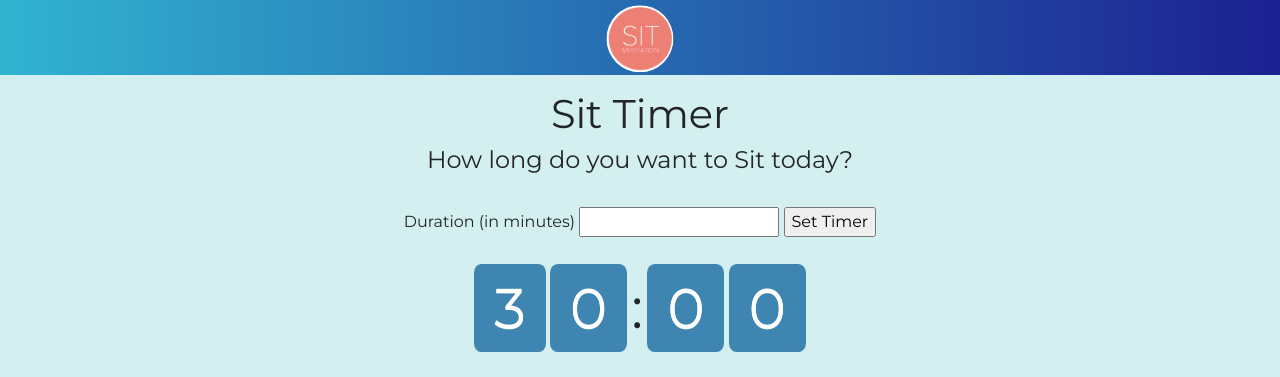
After one commit to tim3t/Sit-Meditation-App, a Flask app: page /timer in a window 1280 px wide. The commit adds this page. Shown: the top 377 px of the page. Run offline with Flask 2, Linux system fonts and the light colour scheme; parts of the project's set-up code (start-up, migrations or seed data) failed here and were passed over; some libraries are stand-ins or nearby versions.

Commit message:
Add timer, styling, routes

```diff
--- a/app.py
+++ b/app.py
@@ -1,4 +1,4 @@
-from flask import Flask, render_template, redirect, flash, session, g
+from flask import Flask, render_template, redirect, flash, session, g, abort
 from flask_debugtoolbar import DebugToolbarExtension
 import flask_sqlalchemy
 from models import User, Sit, db, connect_db
@@ -30,15 +30,22 @@ def show_homepage():
 
 @app.route("/admin")
 def show_admin_page():
-    g.user = User.query.get(session[CURR_USER_KEY])
-    if g.user.is_admin==True:
-        admin = g.user
-        users = User.query.order_by(User.id).all()
-        sits = Sit.query.all()
-        return render_template("admin.html", users=users, admin=admin, sits=sits)
+
+    if g.user:
+        g.user = User.query.get_or_404(session[CURR_USER_KEY])
+
+        if g.user.is_admin==True:
+            admin = g.user
+            users = User.query.order_by(User.id).all()
+            sits = Sit.query.all()
+            return render_template("admin.html", users=users, admin=admin, sits=sits)
+        else:
+            flash("You do not have admin access", "alert-danger")
+            return redirect('/')
     else:
-        flash("You do not have admin access", "alert-danger")
-        return redirect('/')
+        abort(404)
+
+
 
 @app.before_request
 def add_user_to_g():
@@ -100,6 +107,10 @@ def user_logout():
     do_logout()
     flash(f"{user.username}, you have successfully logged out", "alert-success")
     return redirect('/')
+
+@app.route('/timer')
+def show_sit_timer():
+    return render_template('/timer.html')
 
 @app.route('/sit', methods=['GET', 'POST'])
 def show_and_handle_new_sit():
@@ -185,3 +196,7 @@ def delete_individual_sit_entry(user_id, sit_id):
 def show_sit_tips_page():
     user = g.user
     return render_template('tips.html', user=user)
+
+@app.errorhandler(404)
+def page_not_found(error):
+   return render_template('404.html', title = '404'), 404
--- a/static/app.css
+++ b/static/app.css
@@ -1,5 +1,6 @@
 body {
 	font-family: 'Montserrat', sans-serif;
+	background-color: rgba(36, 176, 176, 0.2);
 }
 
 #anon_bg {
@@ -19,6 +20,7 @@ body {
 	margin-left: auto;
 	margin-right: auto;
 	border-radius: 20px;
+	box-shadow: 3px 3px 4px grey;
 }
 
 #hero_logo {
@@ -107,7 +109,7 @@ h2 {
 .quote {
 	display: inline-block;
 	position: fixed;
-	top: 15rem;
+	top: 16rem;
 	width: 40rem;
 	text-shadow: 2px 2px 2px grey;
 	color: rgb(63, 133, 177);
@@ -126,3 +128,23 @@ form > button {
 form > a {
 	display: inline-block;
 }
+
+.count-digit {
+	color: #ffffff;
+	background-color: rgb(63, 133, 177);
+	font-size: 56px;
+	padding: 10px 20px;
+	text-shadow: 0 1px 0 white;
+	border-radius: 10%;
+}
+.separator {
+	font-size: 56px;
+}
+.options {
+	margin-top: 50px;
+	display: flex;
+	flex-direction: row;
+	gap: 30px;
+	align-items: center;
+	justify-content: center;
+}
--- /dev/null
+++ b/static/timer.js
@@ -0,0 +1,71 @@
+// This code was modified from an original primer on Javascript timers found at https://contactmentor.com/build-30-minutes-countdown-timer-js-sound/
+
+const countContainer = document.querySelectorAll('.count-digit');
+const startAction = document.getElementById('start-timer');
+const stopAction = document.getElementById('stop-timer');
+const resetAction = document.getElementById('reset-timer');
+const timerPicker = document.getElementById('timer_picker');
+const form = document.getElementById('timer_form');
+
+let countDownTime = 30 * 60;
+let timerID;
+let isStopped = true;
+const timeoutAudio = document.getElementById('alarm_audio');
+
+const findTimeString = () => {
+	let minutes = String(Math.trunc(countDownTime / 60));
+	let seconds = String(countDownTime % 60);
+	if (minutes.length === 1) {
+		minutes = '0' + minutes;
+	}
+	if (seconds.length === 1) {
+		seconds = '0' + seconds;
+	}
+	return minutes + seconds;
+};
+
+const startTimer = () => {
+	if (isStopped) {
+		isStopped = false;
+		timerID = setInterval(runCountDown, 1000);
+	}
+};
+
+const stopTimer = () => {
+	isStopped = true;
+	if (timerID) {
+		clearInterval(timerID);
+	}
+};
+
+const resetTimer = () => {
+	stopTimer();
+	countDownTime = countDownTime;
+	renderTime();
+};
+
+timeoutAudio.src = 'https://soundbible.com/grab.php?id=1531&type=mp3';
+timeoutAudio.load();
+
+startAction.onclick = startTimer;
+resetAction.onclick = resetTimer;
+stopAction.onclick = stopTimer;
+
+const renderTime = () => {
+	const time = findTimeString();
+	countContainer.forEach((count, index) => {
+		count.innerHTML = time.charAt(index);
+	});
+};
+
+const runCountDown = () => {
+	countDownTime -= 1;
+	renderTime();
+
+	if (countDownTime === 0) {
+		stopTimer();
+		// Play alarm on timeout
+		timeoutAudio.play();
+		countDownTime = defaultValue;
+	}
+};
--- a/templates/anon.html
+++ b/templates/anon.html
@@ -11,8 +11,9 @@
 <h1 class="text-center" >Welcome to Sit Meditation</h1>
 <p class="text-center">Register today to take your meditation practice to the next level!</p>
 <div class="row justify-content-center">
-    <img src="/static/jared-rice-xce530fBHrk-unsplash.jpg" id="anon_bg">
+    <img src="/static/jared-rice-xce530fBHrk-unsplash.jpg" id="anon_bg" alt="woman in meditation pose">
     <div class="quote">
+        <h4 class="text-center">Quote of the Day</h4>
 <h2>{{ today_quote|safe }}</h2>
 
 </div>
--- a/templates/base.html
+++ b/templates/base.html
@@ -6,10 +6,12 @@
     <meta name="viewport" content="width=device-width, initial-scale=1.0">
     <link rel="stylesheet" href="https://cdn.jsdelivr.net/npm/bootstrap@4.3.1/dist/css/bootstrap.min.css" integrity="sha384-ggOyR0iXCbMQv3Xipma34MD+dH/1fQ784/j6cY/iJTQUOhcWr7x9JvoRxT2MZw1T" crossorigin="anonymous">
     <script src="https://kit.fontawesome.com/c7307584dc.js" crossorigin="anonymous"></script>
+    <script src="/static/timer.js" defer></script>
     <link rel="stylesheet" href="/static/app.css">
     <link rel="preconnect" href="https://fonts.googleapis.com">
     <link rel="preconnect" href="https://fonts.gstatic.com" crossorigin>
     <link href="https://fonts.googleapis.com/css2?family=Montserrat&display=swap" rel="stylesheet">
+
     <title>{% block title%} {% endblock %}</title>
 </head>
 <body>
@@ -24,6 +26,7 @@
                 <img src="/static/Screen Shot 2022-08-13 at 7.12.59 PM.png" id="hero_logo_login">
             </a>
             <a href="/tips" class="nav-link">How To</a>
+            <a href="/timer" class="nav-link">Sit Timer</a>
             <a href="/sit" class="nav-link">Log Sit</a>
             <a href="/users/{{g.user.id}}/history" class="nav-link">Your History</a>
             <a href="/logout" class="nav-link">Log out</a>
@@ -46,4 +49,5 @@
 <hr>
 <footer class="text-center"><small><em>Sit Meditation 2022</em></small></footer>
 </body>
+
 </html>
--- a/templates/index.html
+++ b/templates/index.html
@@ -7,8 +7,9 @@
 <div class="container text-center" id="index">
 <h1>Sit Meditation Tracker</h1>
 <div class="row justify-content-center">
-    <img src="/static/jared-rice-xce530fBHrk-unsplash.jpg" id="anon_bg">
+    <img src="/static/jared-rice-xce530fBHrk-unsplash.jpg" id="anon_bg" alt="woman in meditation pose">
     <div class="quote">
+        <h4 class="text-center">Quote of the Day</h4>
 <h2>{{ today_quote|safe }}</h2>
 <br>
 <a class="btn btn-lg btn-primary" href="/sit">New Sit</a>
--- /dev/null
+++ b/templates/timer.html
@@ -0,0 +1,43 @@
+{% extends 'base.html' %}
+{% block title %}
+    Sit Timer
+{% endblock %}
+{% block content %}
+<h1 class="text-center">Sit Timer</h1>
+<h4 class="text-center">How long do you want to Sit today?</h4>
+<br>
+<div class="text-center">
+<form id="timer_form">
+<label for="timer_picker" class="text-center">Duration (in minutes)</label>
+    <input type="number" id="timer_picker">
+    <input type="submit" id="timer_submit" value="Set Timer">
+</form>
+</div>
+<br>
+<div class="timer text-center">
+<div>
+    <span class="count-digit">3</span>
+    <span class="count-digit">0</span>
+    <span class="separator">:</span>
+    <span class="count-digit">0</span>
+    <span class="count-digit">0</span>
+ </div>
+ <div class="options">
+    <button id="stop-timer">
+      <img src="https://img.icons8.com/ios-glyphs/30/000000/pause--v1.png" />
+    </button>
+    <button id="start-timer">
+      <img src="https://img.icons8.com/ios-glyphs/30/000000/play--v1.png" />
+    </button>
+    <button id="reset-timer">
+      <img src="https://img.icons8.com/ios-glyphs/30/000000/stop.png" />
+    </button>
+</div>
+</div>
+<audio id="alarm_audio"></audio>
+<br>
+<div class="text-center">
+<p class="text-center">All done? Click below to log this Sit!</p>
+<a class="btn btn-lg btn-primary" href="/sit">New Sit</a>
+</div>
+{% endblock %}
```
Also changed, not shown: templates/404.html (added, +10 -0 lines), templates/users/edit_sit.html (+5 -16 lines).
